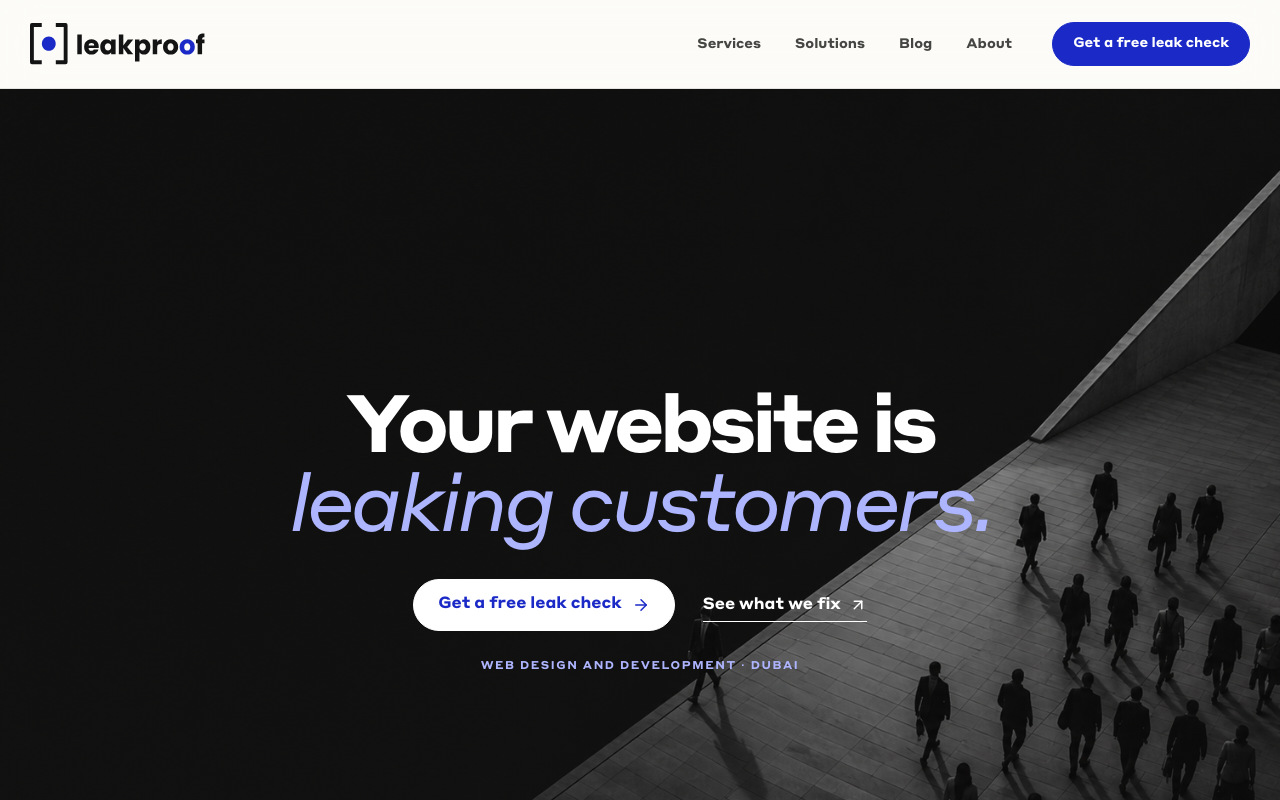
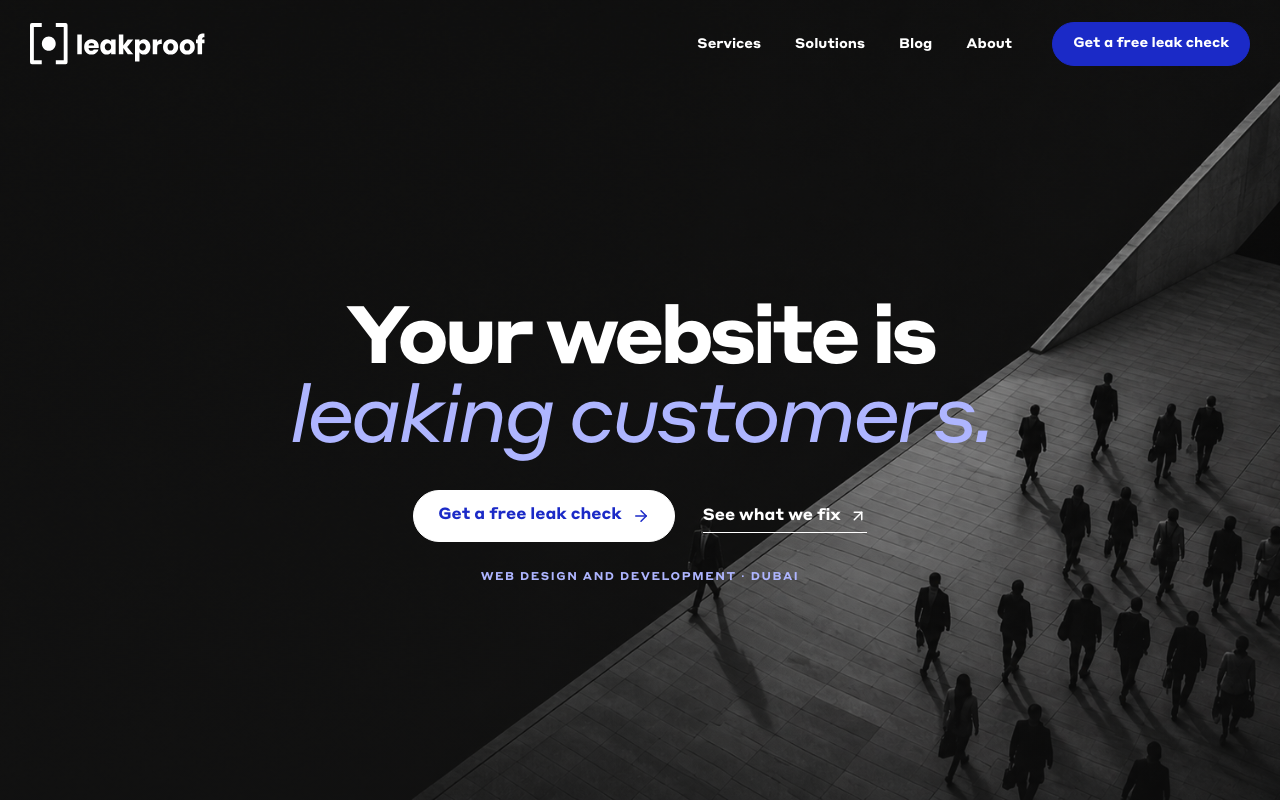
Before and after one commit to AdiKsOnDev/leakproof, a React (Vite) app: page / in a window 1280 px wide. Shown: the top 800 px of the page. Built offline with nearby package versions, Linux system fonts and the light colour scheme.

Commit message:
feat(site-ui): add transparent scrolling homepage header

```diff
--- a/src/components/layout/Header.tsx
+++ b/src/components/layout/Header.tsx
@@ -1,6 +1,6 @@
 import { Menu, X } from 'lucide-react'
-import { useState } from 'react'
-import { Link, NavLink } from 'react-router-dom'
+import { useEffect, useState } from 'react'
+import { Link, NavLink, useLocation } from 'react-router-dom'
 import logo from '../../../assets/logo.svg'
 
 const navigation = [
@@ -12,10 +12,27 @@ const navigation = [
 
 export function Header() {
   const [menuOpen, setMenuOpen] = useState(false)
+  const [isScrolled, setIsScrolled] = useState(false)
+  const { pathname } = useLocation()
   const closeMenu = () => setMenuOpen(false)
 
+  useEffect(() => {
+    const updateHeader = () => setIsScrolled(window.scrollY > 0)
+
+    updateHeader()
+    window.addEventListener('scroll', updateHeader, { passive: true })
+    return () => window.removeEventListener('scroll', updateHeader)
+  }, [])
+
+  const headerClassName = [
+    'site-header',
+    pathname === '/' ? 'site-header--home' : '',
+    isScrolled ? 'site-header--scrolled' : '',
+    menuOpen ? 'site-header--menu-open' : '',
+  ].filter(Boolean).join(' ')
+
   return (
-    <header className="site-header">
+    <header className={headerClassName}>
       <div className="container site-header__inner">
         <Link className="brand" to="/" aria-label="Leakproof home" onClick={closeMenu}>
           <img src={logo} alt="Leakproof" />
--- a/src/styles/_layout.scss
+++ b/src/styles/_layout.scss
@@ -10,6 +10,38 @@
   z-index: 50;
   border-bottom: 1px solid rgba($ink, 0.1);
   background: rgba($paper, 0.5);
+  backdrop-filter: blur(18px);
+  -webkit-backdrop-filter: blur(18px);
+  transition: background-color 180ms ease, border-color 180ms ease, backdrop-filter 180ms ease;
+}
+
+.site-header--home {
+  position: fixed;
+  right: 0;
+  left: 0;
+  border-bottom-color: transparent;
+  background: transparent;
+  backdrop-filter: none;
+  -webkit-backdrop-filter: none;
+}
+
+.site-header--home:not(.site-header--scrolled):not(.site-header--menu-open) .brand img {
+  filter: grayscale(1) brightness(0) invert(1);
+}
+
+.site-header--home:not(.site-header--scrolled):not(.site-header--menu-open) .site-nav__link,
+.site-header--home:not(.site-header--scrolled):not(.site-header--menu-open) .menu-button {
+  color: $white;
+}
+
+.site-header--home:not(.site-header--scrolled):not(.site-header--menu-open) .site-nav__link::after {
+  background: #aeb5ff;
+}
+
+.site-header--scrolled,
+.site-header--menu-open {
+  border-bottom-color: rgba($ink, 0.1);
+  background: rgba($paper, 0.92);
   backdrop-filter: blur(18px);
   -webkit-backdrop-filter: blur(18px);
 }
```
